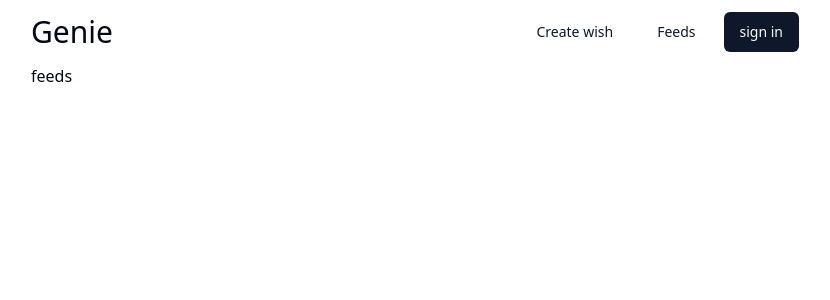
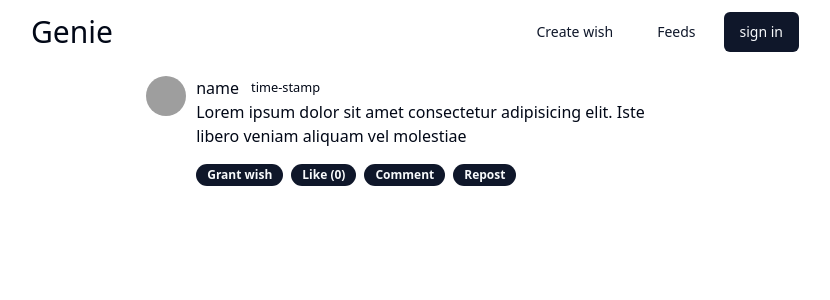
Before and after one commit to timmie20/GenieApp-prototype, a React (Vite) app: page /feeds in a window 1280 px wide. Shown: the top 300 px of the page, without its empty margins (225-1055 px from the left). Built offline with nearby package versions, Linux system fonts and the light colour scheme; no server answers; grey boxes are pictures that could not be loaded.

Commit message:
Built Feeds UI

```diff
--- a/package.json
+++ b/package.json
@@ -10,6 +10,7 @@
     "preview": "vite preview"
   },
   "dependencies": {
+    "@radix-ui/react-avatar": "^1.0.4",
     "@radix-ui/react-slot": "^1.0.2",
     "class-variance-authority": "^0.7.0",
     "clsx": "^2.1.0",
--- /dev/null
+++ b/src/components/ui/avatar.jsx
@@ -0,0 +1,35 @@
+"use client"
+
+import * as React from "react"
+import * as AvatarPrimitive from "@radix-ui/react-avatar"
+
+import { cn } from "@/lib/utils"
+
+const Avatar = React.forwardRef(({ className, ...props }, ref) => (
+  <AvatarPrimitive.Root
+    ref={ref}
+    className={cn("relative flex h-10 w-10 shrink-0 overflow-hidden rounded-full", className)}
+    {...props} />
+))
+Avatar.displayName = AvatarPrimitive.Root.displayName
+
+const AvatarImage = React.forwardRef(({ className, ...props }, ref) => (
+  <AvatarPrimitive.Image
+    ref={ref}
+    className={cn("aspect-square h-full w-full", className)}
+    {...props} />
+))
+AvatarImage.displayName = AvatarPrimitive.Image.displayName
+
+const AvatarFallback = React.forwardRef(({ className, ...props }, ref) => (
+  <AvatarPrimitive.Fallback
+    ref={ref}
+    className={cn(
+      "flex h-full w-full items-center justify-center rounded-full bg-muted",
+      className
+    )}
+    {...props} />
+))
+AvatarFallback.displayName = AvatarPrimitive.Fallback.displayName
+
+export { Avatar, AvatarImage, AvatarFallback }
--- /dev/null
+++ b/src/components/ui/badge.jsx
@@ -0,0 +1,32 @@
+import * as React from "react";
+import { cva } from "class-variance-authority";
+
+import { cn } from "@/lib/utils";
+
+const badgeVariants = cva(
+  "inline-flex items-center rounded-full border px-2.5 py-0.5 text-xs font-semibold transition-colors focus:outline-none focus:ring-2 focus:ring-ring focus:ring-offset-2 cursor-pointer",
+  {
+    variants: {
+      variant: {
+        default:
+          "border-transparent bg-primary text-primary-foreground hover:bg-primary/80",
+        secondary:
+          "border-transparent bg-secondary text-secondary-foreground hover:bg-secondary/80",
+        destructive:
+          "border-transparent bg-destructive text-destructive-foreground hover:bg-destructive/80",
+        outline: "text-foreground",
+      },
+    },
+    defaultVariants: {
+      variant: "default",
+    },
+  },
+);
+
+function Badge({ className, variant, ...props }) {
+  return (
+    <div className={cn(badgeVariants({ variant }), className)} {...props} />
+  );
+}
+
+export { Badge, badgeVariants };
--- a/src/index.css
+++ b/src/index.css
@@ -74,3 +74,7 @@
     @apply bg-background text-foreground;
   }
 }
+/*
+.cta button {
+  @apply rounded-full bg-primary px-2 py-[2px] text-center text-[14px] text-white hover:bg-secondary/100 hover:text-foreground;
+} */
--- a/src/pages/Feeds.jsx
+++ b/src/pages/Feeds.jsx
@@ -1,7 +1,41 @@
+import { Avatar, AvatarFallback, AvatarImage } from "@/components/ui/avatar";
+import { Badge } from "@/components/ui/badge";
 import React from "react";
 
 const Feeds = () => {
-  return <div>feeds</div>;
+  return (
+    <>
+      <div className="w-full py-3">
+        <div className="mx-auto flex h-fit w-[70%]">
+          <div className="w-[50px]">
+            <Avatar>
+              <AvatarImage src="https://github.com/shadcn.png" />
+              <AvatarFallback>CN</AvatarFallback>
+            </Avatar>
+          </div>
+          <div className="content flex flex-1 flex-col">
+            <div className="content-head flex items-center gap-3">
+              <p>name</p>
+              <small>time-stamp</small>
+            </div>
+            <div>
+              <p>
+                Lorem ipsum dolor sit amet consectetur adipisicing elit. Iste
+                libero veniam aliquam vel molestiae
+              </p>
+            </div>
+
+            <div className="cta mt-4 flex gap-2">
+              <Badge>Grant wish</Badge>
+              <Badge>Like (0)</Badge>
+              <Badge>Comment</Badge>
+              <Badge>Repost</Badge>
+            </div>
+          </div>
+        </div>
+      </div>
+    </>
+  );
 };
 
 export default Feeds;
```
Also changed, not shown: 1 other file (tests, documents, lock files or other folders).
